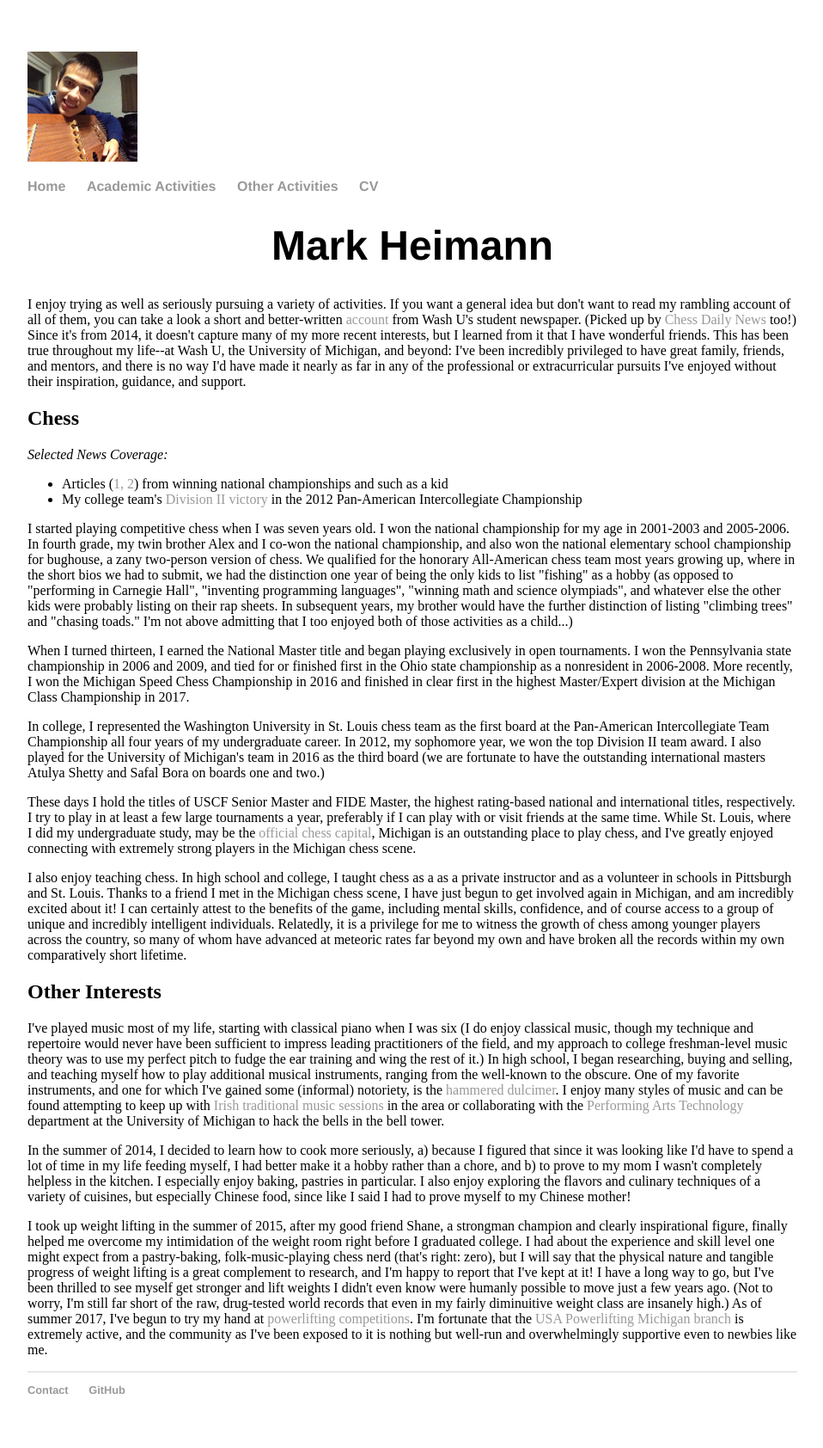
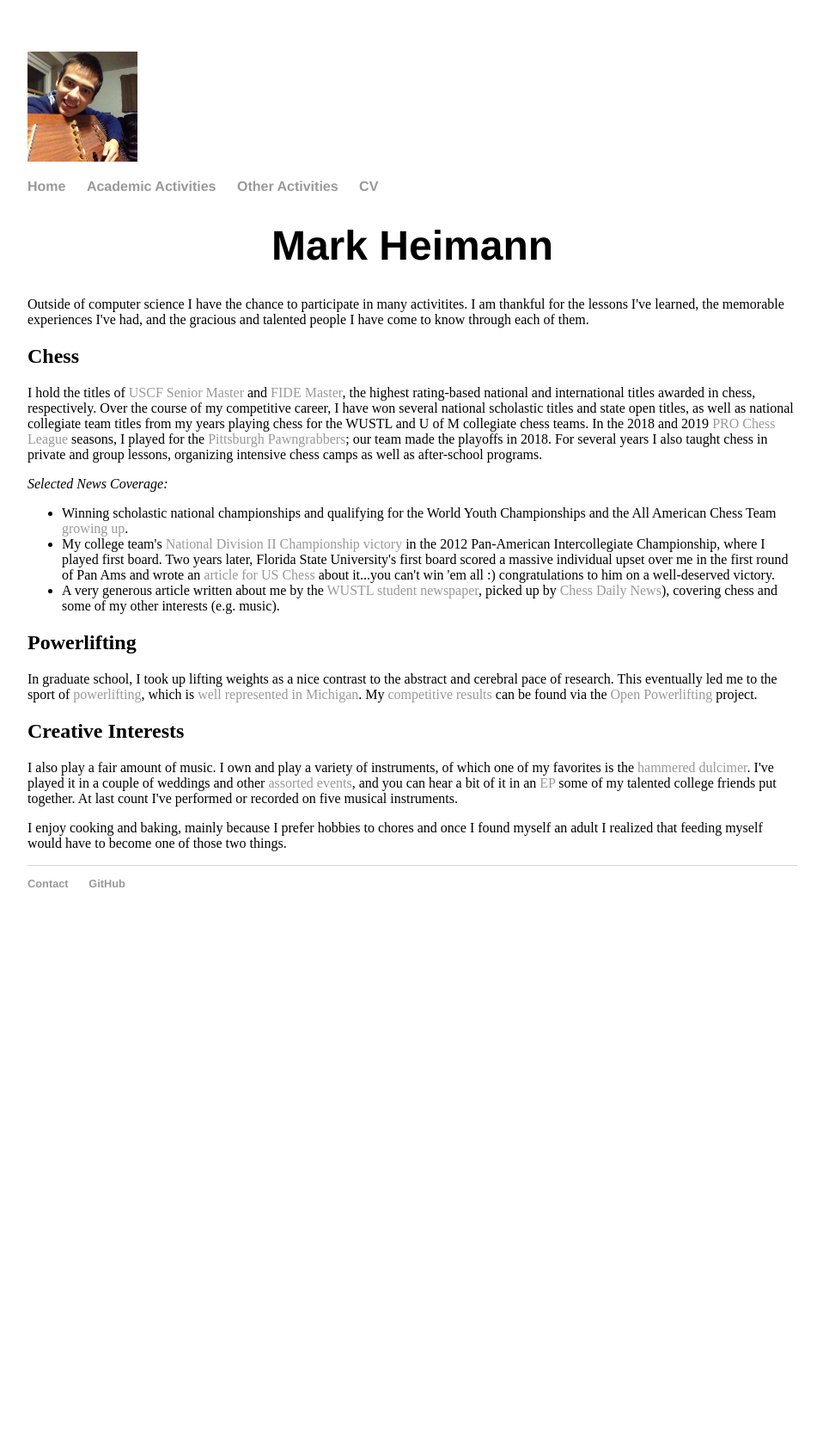
Before and after one commit to markheimann/markheimann.github.io, a Jekyll site: the page built from other.html, in a window 1280 px wide. Shown: the whole page at 86% size, without its empty margins (160-1118 px from the left). Built offline with Jekyll 4.4.1, drawn with Linux system fonts in a browser that asks for light colours; after the commit the page ends 1095 px from its top, so only the background shows below that.

Commit message:
update pubs, ramble less

```diff
--- a/other.html
+++ b/other.html
@@ -2,53 +2,34 @@
 layout: default
 title: Mark Heimann
 ---
+<p>
+Outside of computer science I have the chance to participate in many activitites.  I am thankful for the lessons I've learned, the memorable experiences I've had, and the gracious and talented people I have come to know through each of them.
+</p>
 
 <link rel="stylesheet" type="text/css" href="css/main.css">
+<h2>Chess</h2>
 <p>
-    I enjoy trying as well as seriously pursuing a variety of activities.  If you want a general idea but don't want to read my rambling account of all of them, you can take a look a short and better-written <a href="http://www.studlife.com/scene/profile/2014/02/27/a-man-of-many-talents-mark-heimanns-intensive-quest-to-conquer-everything-wash-u-has-to-offer/">account</a> from Wash U's student newspaper.  (Picked up by <a href="http://web.chessdailynews.com/a-man-of-many-talents/">Chess Daily News</a> too!)  Since it's from 2014, it doesn't capture many of my more recent interests, but I learned from it that I have wonderful friends.  This has been true throughout my life--at Wash U, the University of Michigan, and beyond: I've been incredibly privileged to have great family, friends, and mentors, and there is no way I'd have made it nearly as far in any of the professional or extracurricular pursuits I've enjoyed without their inspiration, guidance, and support.
-    </p>
-<h2>Chess</h2>
+I hold the titles of <a href="http://www.uschess.org/msa/MbrDtlMain.php?12802899">USCF Senior Master</a> and <a href="https://ratings.fide.com/card.phtml?event=2028441">FIDE Master</a>, the highest rating-based national and international titles awarded in chess, respectively.  Over the course of my competitive career, I have won several national scholastic titles and state open titles, as well as national collegiate team titles from my years playing chess for the WUSTL and U of M collegiate chess teams.  In the 2018 and 2019 <a href="https://www.prochessleague.com/">PRO Chess League</a> seasons, I played for the <a href="https://www.prochessleague.com/pittsburgh-pawngrabbers.html">Pittsburgh Pawngrabbers</a>; our team made the playoffs in 2018.  For several years I also taught chess in private and group lessons, organizing intensive chess camps as well as after-school programs.
+</p>
 <div class="blurb">
 	<i>Selected News Coverage:</i>
 	<ul>
-	<li>Articles (<a href="http://triblive.com/x/pittsburghtrib/news/pittsburgh/s_454281.html">1<a>, <a href="https://www.hslda.org/docs/BrightSpots/200210070.asp">2</a>) from winning national championships and such as a kid
-	<li>My college team's <a href="http://www.studlife.com/news/2013/01/28/chess-club-wins-division-ii-championship/"> Division II victory</a> in the 2012 Pan-American Intercollegiate Championship
+	<li>Winning scholastic national championships and qualifying for the World Youth Championships and the All American Chess Team <a href="http://triblive.com/x/pittsburghtrib/news/pittsburgh/s_454281.html">growing up</a>.
+	<li>My college team's <a href="http://www.studlife.com/news/2013/01/28/chess-club-wins-division-ii-championship/"> National Division II Championship victory</a> in the 2012 Pan-American Intercollegiate Championship, where I played first board.  Two years later, Florida State University's first board scored a massive individual upset over me in the first round of Pan Ams and wrote an <a href="http://www.uschess.org/content/view/12899/735">article for US Chess</a> about it...you can't win 'em all :) congratulations to him on a well-deserved victory.
+	<li>A very generous article written about me by the <a href="http://www.studlife.com/scene/profile/2014/02/27/a-man-of-many-talents-mark-heimanns-intensive-quest-to-conquer-everything-wash-u-has-to-offer/">WUSTL student newspaper</a>, picked up by <a href="http://web.chessdailynews.com/a-man-of-many-talents/">Chess Daily News</a>), covering chess and some of my other interests (e.g. music).
 	</ul>
+</div>
 
+<h2>Powerlifting</h2>
+In graduate school, I took up lifting weights as a nice contrast to the abstract and cerebral pace of research.  This eventually led me to the sport of <a href="https://en.wikipedia.org/wiki/Powerlifting">powerlifting</a>, which is <a href="http://usaplmi.com/">well represented in Michigan</a>.  My <a href="https://www.openpowerlifting.org/u/markheimann">competitive results</a> can be found via the <a href="https://www.openpowerlifting.org/">Open Powerlifting</a> project.
 
-	<p>
-	I started playing competitive chess when I was seven years old.  I won the national championship for my age in 2001-2003 and 2005-2006. In fourth grade, my twin brother Alex and I co-won the national championship, and also won the national elementary school championship for bughouse, a zany two-person version of chess.  We qualified for the honorary All-American chess team most years growing up, where in the short bios we had to submit, we had the distinction one year of being the only kids to list "fishing" as a hobby (as opposed to "performing in Carnegie Hall", "inventing programming languages", "winning math and science olympiads", and whatever else the other kids were probably listing on their rap sheets.  In subsequent years, my brother would have the further distinction of listing "climbing trees" and "chasing toads."  I'm not above admitting that I too enjoyed both of those activities as a child...)
-	</p>
+<h2>Creative Interests</h2>
+<div class="blurb">
+<p>
+	I also play a fair amount of music.  I own and play a variety of instruments, of which one of my favorites is the <a href="https://en.wikipedia.org/wiki/Hammered_dulcimer">hammered dulcimer</a>. I've played it in a couple of weddings and other <a href="https://www.flickr.com/photos/michigan-engineering/39917630005/in/photostream/">assorted events</a>, and you can hear a bit of it in an <a href= "https://thetradeoffs.bandcamp.com/">EP</a> some of my talented college friends put together.  At last count I've performed or recorded on five musical instruments.
+</p>
 
-	<p>
-	When I turned thirteen, I earned the National Master title and began playing exclusively in open tournaments.  I won the Pennsylvania state championship in 2006 and 2009, and tied for or finished first in the Ohio state championship as a nonresident in 2006-2008.  More recently, I won the Michigan Speed Chess Championship in 2016 and finished in clear first in the highest Master/Expert division at the Michigan Class Championship in 2017.
-	</p>
-
-	<p>
-	In college, I represented the Washington University in St. Louis chess team as the first board at the Pan-American Intercollegiate Team Championship all four years of my undergraduate career.  In 2012, my sophomore year, we won the top Division II team award.  I also played for the University of Michigan's team in 2016 as the third board (we are fortunate to have the outstanding international masters Atulya Shetty and Safal Bora on boards one and two.)
-	</p>
-
-	<p>
-	These days I hold the titles of USCF Senior Master and FIDE Master, the highest rating-based national and international titles, respectively.  I try to play in at least a few large tournaments a year, preferably if I can play with or visit friends at the same time.  While St. Louis, where I did my undergraduate study, may be the <a href="http://www.uschess.org/content/view/12658/763/">official chess capital</a>, Michigan is an outstanding place to play chess, and I've greatly enjoyed connecting with extremely strong players in the Michigan chess scene.
-	</p>
-
-	<p>
-	I also enjoy teaching chess.  In high school and college, I taught chess as a as a private instructor and as a volunteer in schools in Pittsburgh and St. Louis.  Thanks to a friend I met in the Michigan chess scene, I have just begun to get involved again in Michigan, and am incredibly excited about it!  I can certainly attest to the benefits of the game, including mental skills, confidence, and of course access to a group of unique and incredibly intelligent individuals.  Relatedly, it is a privilege for me to witness the growth of chess among younger players across the country, so many of whom have advanced at meteoric rates far beyond my own and have broken all the records within my own comparatively short lifetime.
+<p>
+	I enjoy cooking and baking, mainly because I prefer hobbies to chores and once I found myself an adult I realized that feeding myself would have to become one of those two things.
 	</p>
 </div>
-
-<h2>Other Interests</h2>
-<div class="blurb">
-	<p>
-	I've played music most of my life, starting with classical piano when I was six (I do enjoy classical music, though my technique and repertoire would never have been sufficient to impress leading practitioners of the field, and my approach to college freshman-level music theory was to use my perfect pitch to fudge the ear training and wing the rest of it.)  In high school, I began researching, buying and selling, and teaching myself how to play additional musical instruments, ranging from the well-known to the obscure.  One of my favorite instruments, and one for which I've gained some (informal) notoriety, is the <a href="https://manufacturing.dustystrings.com/hammered-dulcimers">hammered dulcimer</a>.  I enjoy many styles of music and can be found attempting to keep up with <a href="https://www.detroitirishmusic.org/">Irish traditional music sessions</a> in the area or collaborating with the <a href="https://smtd.umich.edu/departments/pat/">Performing Arts Technology</a> department at the University of Michigan to hack the bells in the bell tower.
-	</p>
-
-
-	<p>
-    In the summer of 2014, I decided to learn how to cook more seriously, a) because I figured that since it was looking like I'd have to spend a lot of time in my life feeding myself, I had better make it a hobby rather than a chore, and b) to prove to my mom I wasn't completely helpless in the kitchen.  I especially enjoy baking, pastries in particular.  I also enjoy exploring the flavors and culinary techniques of a variety of cuisines, but especially Chinese food, since like I said I had to prove myself to my Chinese mother!
-    </p>
-
-    <p>
-    I took up weight lifting in the summer of 2015, after my good friend Shane, a strongman champion and clearly inspirational figure, finally helped me overcome my intimidation of the weight room right before I graduated college.  I had about the experience and skill level one might expect from a pastry-baking, folk-music-playing chess nerd (that's right: zero), but I will say that the physical nature and tangible progress of weight lifting is a great complement to research, and I'm happy to report that I've kept at it!  I have a long way to go, but I've been thrilled to see myself get stronger and lift weights I didn't even know were humanly possible to move just a few years ago.  (Not to worry, I'm still far short of the raw, drug-tested world records that even in my fairly diminuitive weight class are insanely high.)  As of summer 2017, I've begun to try my hand at <a href="http://usapl.liftingdatabase.com/lifters-view?id=40429">powerlifting competitions</a>.  I'm fortunate that the <a href="http://usaplmi.com/">USA Powerlifting Michigan branch</a> is extremely active, and the community as I've been exposed to it is nothing but well-run and overwhelmingly supportive even to newbies like me.
-    </p>
-</div>
```
Also changed, not shown: academic.html (+15 -6 lines), index.html (+8 -5 lines), 4 other files.
